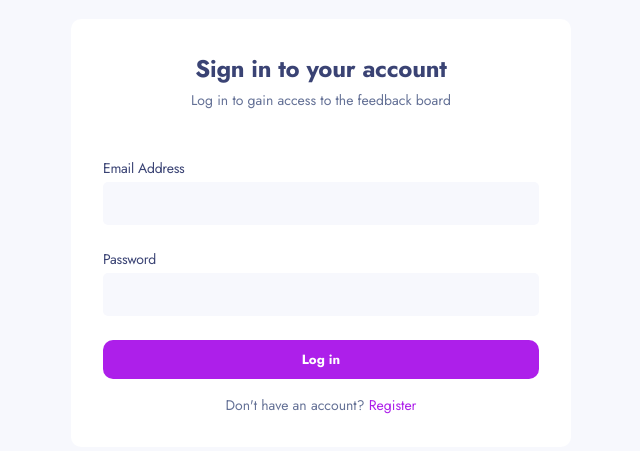
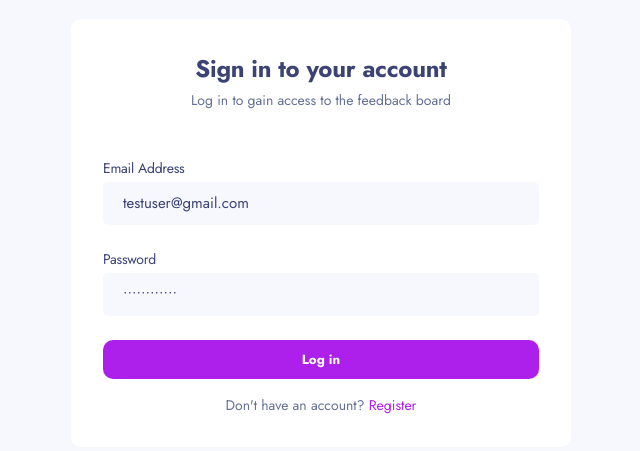
Before and after one commit to gbopola/product-feedback-app, a React (Vite) app in the folder frontend/: page /login in a window 1280 px wide. Shown: the part 141-592 px from the top of the page, without its empty margins (319-959 px from the left). Built offline with nearby package versions, Linux system fonts and the light colour scheme.

Commit message:
added default username and password

```diff
--- a/frontend/src/pages/Login.jsx
+++ b/frontend/src/pages/Login.jsx
@@ -17,8 +17,8 @@ import { FormErrorMessage } from "../styles/createFeedback/createFeedback.styled
 
 const Login = () => {
   const [formData, setFormData] = useState({
-    email: "",
-    password: "",
+    email: "testuser@gmail.com",
+    password: "TestUser123@",
   });
 
   const [error, setError] = useState(false);
```
Also changed, not shown: 2 other files (tests, documents, lock files or other folders).
